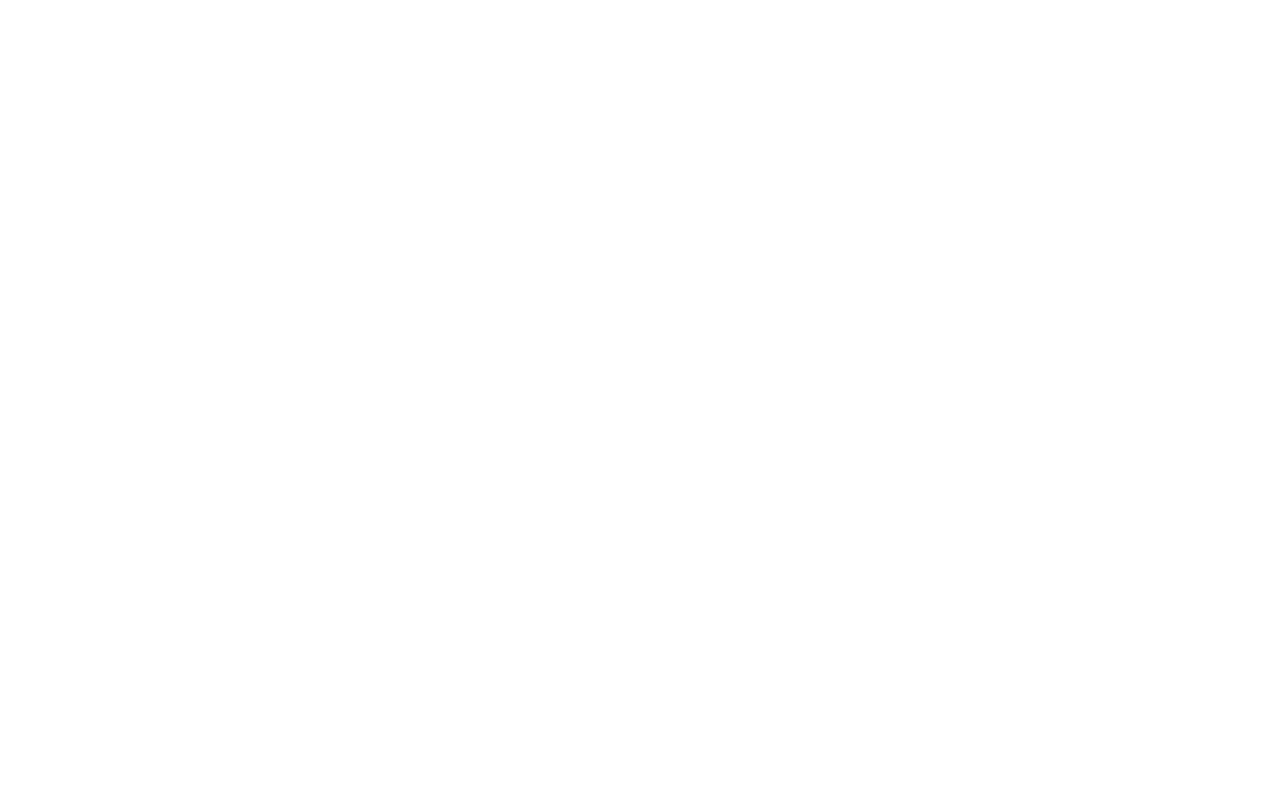
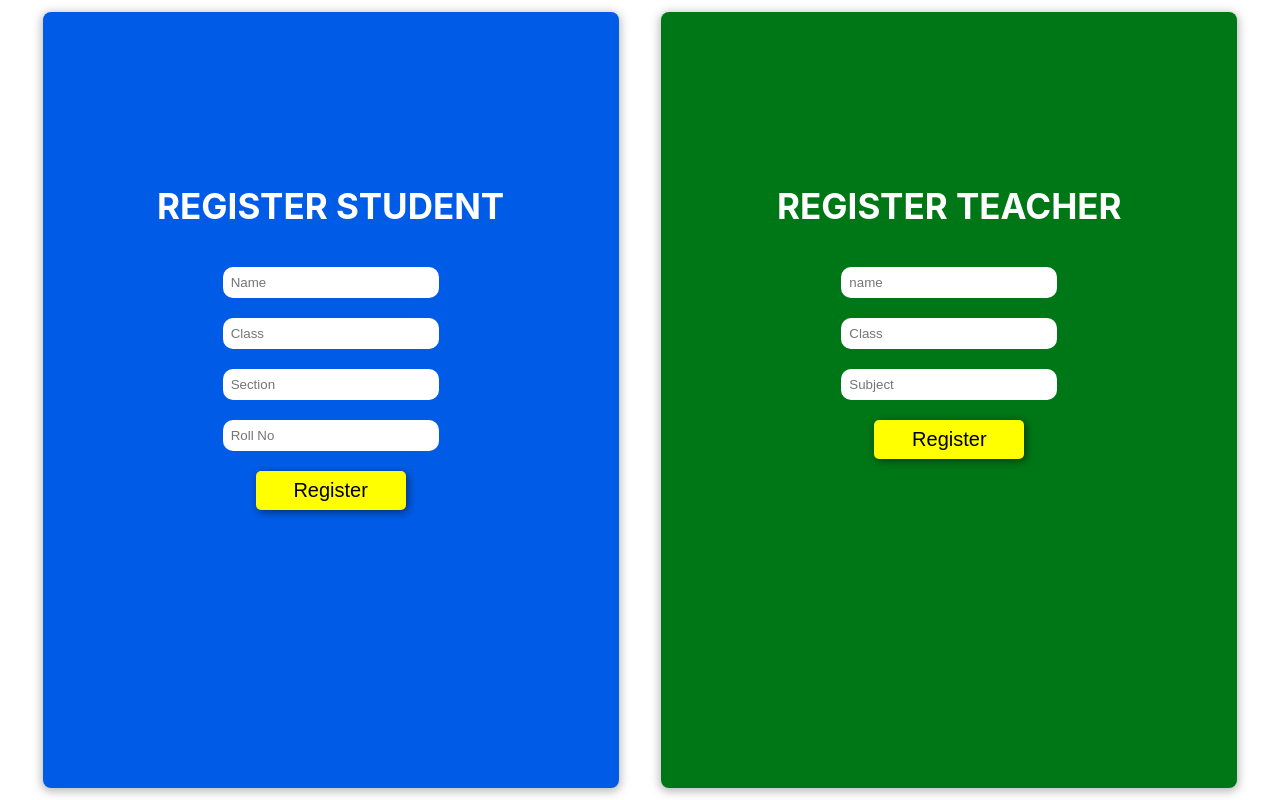
Before and after one commit to WinLoseDraw/whole-root, a React (Create React App) app: page /Register in a window 1280 px wide. Before the commit this address had no page. Built offline with nearby package versions, Linux system fonts and the light colour scheme.

Commit message:
Register page

```diff
--- a/src/App.js
+++ b/src/App.js
@@ -2,6 +2,8 @@
 import Mainpage from "./components/Mainpage";
 import ClassPage from "./components/ClassPage";
 import ClassroomPage from "./components/ClassroomPage";
+import UniversityPage from "./components/UniversityPage";
+import RegisterPage from "./components/RegisterPage";
 
 // Events
 
@@ -33,6 +35,8 @@
           <Route path="/" element={<Mainpage events={events}/>}/>
           <Route path="/Class" element={<ClassPage />}/>
           <Route path="/Classroom" element={<ClassroomPage />}/>
+          <Route path="/University" element={<UniversityPage />}/>
+          <Route path="/Register" element={<RegisterPage />}/>
         </Routes>
       </Router>
     </div>
--- /dev/null
+++ b/src/components/CSS/RegisterPage.css
@@ -0,0 +1,59 @@
+.RegisterPageContainer{
+
+    height: 100vh;
+    width: 100vw;
+
+    display: flex;
+    align-items: center;
+    justify-content: space-evenly;
+}
+
+.RegisterPageContainer form{
+
+    width: 45%;
+    height: 97%;
+
+    min-height: 500px;
+    border: none;
+    border-radius: 8px;
+    box-shadow: 0px 2px 8px 2px rgba(128, 128, 128, 0.5);
+
+    color: white;
+    font-weight: bold;
+
+    display: flex;
+    flex-direction: column;
+    align-items: center;
+}
+
+.formHeader{
+    font-size: 35px;
+    margin-top: 30%;
+    margin-bottom: 30px;
+}
+.RegisterPageContainer form input{
+    border: none;
+    border-radius: 10px;
+    width: 200px;
+    padding: 8px;
+    margin: 10px;
+}
+
+.RegisterPageContainer form button{
+    border: none;
+    border-radius: 5px;
+    width: 150px;
+    padding: 8px 16px;
+    margin: 10px;
+    font-size: 20px;
+    background-color: yellow;
+    box-shadow: rgba(0, 0, 0, 0.5) 2px 2px 8px;
+}
+
+.RegisterPageContainer .blue{
+    background-color: rgb(0, 92, 231);
+}
+
+.RegisterPageContainer .green{
+    background-color: rgb(0, 119, 22);
+}
--- /dev/null
+++ b/src/components/CSS/UniversityPage.css
@@ -0,0 +1,67 @@
+
+.UniversityPageContainer{
+    width: 100vw;
+    height: 100vh;
+
+    display: flex;
+
+    justify-content: space-evenly;
+    align-items: center;
+}
+
+.UniversityPageContainer button{
+
+    width: 32%;
+    height: 97%;
+
+    min-height: 500px;
+    border: none;
+    border-radius: 8px;
+    box-shadow: 0px 2px 8px 2px rgba(128, 128, 128, 0.5);
+
+    color: white;
+    font-size: 40px;
+    font-weight: bold;
+}
+
+.green{
+    background-color: rgb(0, 119, 22);
+}
+
+.green:hover{
+    background-color: rgb(0, 172, 31);
+    transition: background-color 300ms;
+}
+
+.green:not(:hover){
+    background-color: rgb(0, 119, 22);
+    transition: background-color 300ms;
+}
+
+.blue{
+    background-color: rgb(0, 92, 231);
+}
+
+.blue:hover{
+    background-color: rgb(50, 156, 255);
+    transition: background-color 300ms;
+}
+
+.blue:not(:hover){
+    background-color: rgb(0, 92, 231);
+    transition: background-color 300ms;
+}
+
+.orange{
+    background-color: rgb(251, 138, 0);
+}
+
+.orange:hover{
+    background-color: rgb(255, 172, 19);
+    transition: background-color 200ms;
+}
+
+.orange:not(:hover){
+    background-color: rgb(251, 138, 0);
+    transition: background-color 200m;
+}
--- a/src/components/LoginAndSignupForm.js
+++ b/src/components/LoginAndSignupForm.js
@@ -25,7 +25,7 @@
 
         e.preventDefault()
 
-        if (SignUpDetails.password != SignUpDetails.confPassword || SignUpDetails.confPassword == "") {
+        if (SignUpDetails.password !== SignUpDetails.confPassword || SignUpDetails.confPassword === "") {
             setSignUpDetails({...SignUpDetails, password: "", confPassword: ""})
             return
         }
--- a/src/components/Mainpage.js
+++ b/src/components/Mainpage.js
@@ -26,6 +26,7 @@
 
     const [Plan, setPlan] = useState("none")
 
+
     const enterMainPage = () => {
         setIsOnMainPage(true)
         setOnLogin(false)
@@ -36,6 +37,7 @@
     const login = () => {
         setIsLoggedIn(true)
         enterMainPage()
+        navigate("/University")
     }
 
     const openSubscription = () => {
--- /dev/null
+++ b/src/components/RegisterPage.js
@@ -0,0 +1,40 @@
+import React, { useState } from 'react'
+import './CSS/RegisterPage.css'
+
+const RegisterPage = () => {
+
+    const [StudentInfo, setStudentInfo] = useState({name: "", class: "", section: "", rollno: ""})
+    const [TeacherInfo, setTeacherInfo] = useState({name: "", class: "", subject: ""})
+
+    const registerStudent = (e) => {
+        e.preventDefault()
+        console.log(StudentInfo)
+    }
+
+    const registerTeacher = (e) => {
+        e.preventDefault()
+        console.log(TeacherInfo)
+    }
+
+    return (
+        <div className="RegisterPageContainer">
+            <form className="blue" onSubmit={registerStudent}>
+                <label className="formHeader">REGISTER STUDENT</label>
+                <input type="text" placeholder="Name" value={StudentInfo.name} onChange={(e) => {setStudentInfo({...StudentInfo, name: e.target.value})}}/>
+                <input type="text" placeholder="Class" value={StudentInfo.class} onChange={(e) => {setStudentInfo({...StudentInfo, class: e.target.value})}}/>
+                <input type="text" placeholder="Section" value={StudentInfo.section} onChange={(e) => {setStudentInfo({...StudentInfo, section: e.target.value})}}/>
+                <input type="text" placeholder="Roll No" value={StudentInfo.rollno} onChange={(e) => {setStudentInfo({...StudentInfo, rollno: e.target.value})}}/>
+                <button type="submit">Register</button>
+            </form>
+            <form className="green" onSubmit={registerTeacher}>
+            <label className="formHeader">REGISTER TEACHER</label>
+                <input type="text" placeholder="name" value={TeacherInfo.name} onChange={(e) => {setTeacherInfo({...TeacherInfo, name: e.target.value})}}/>
+                <input type="text" placeholder="Class" value={TeacherInfo.class} onChange={(e) => {setTeacherInfo({...TeacherInfo, class: e.target.value})}}/>
+                <input type="text" placeholder="Subject" value={TeacherInfo.subject} onChange={(e) => {setTeacherInfo({...TeacherInfo, subject: e.target.value})}}/>
+                <button type="submit">Register</button>
+            </form>
+        </div>
+    )
+}
+
+export default RegisterPage
--- /dev/null
+++ b/src/components/UniversityPage.js
@@ -0,0 +1,25 @@
+import React from 'react'
+import { useNavigate } from 'react-router'
+import './CSS/UniversityPage.css'
+
+const UniversityPage = () => {
+
+    let navigate = useNavigate()
+
+
+    return (
+        <div className="UniversityPageContainer">
+            <button className="green" onClick={() => {navigate("/Register")}}>
+                REGISTER
+            </button>
+            <button className="blue">
+                MEMBERS
+            </button>
+            <button className="orange">
+                RESOURCES
+            </button>
+        </div>
+    )
+}
+
+export default UniversityPage
```
